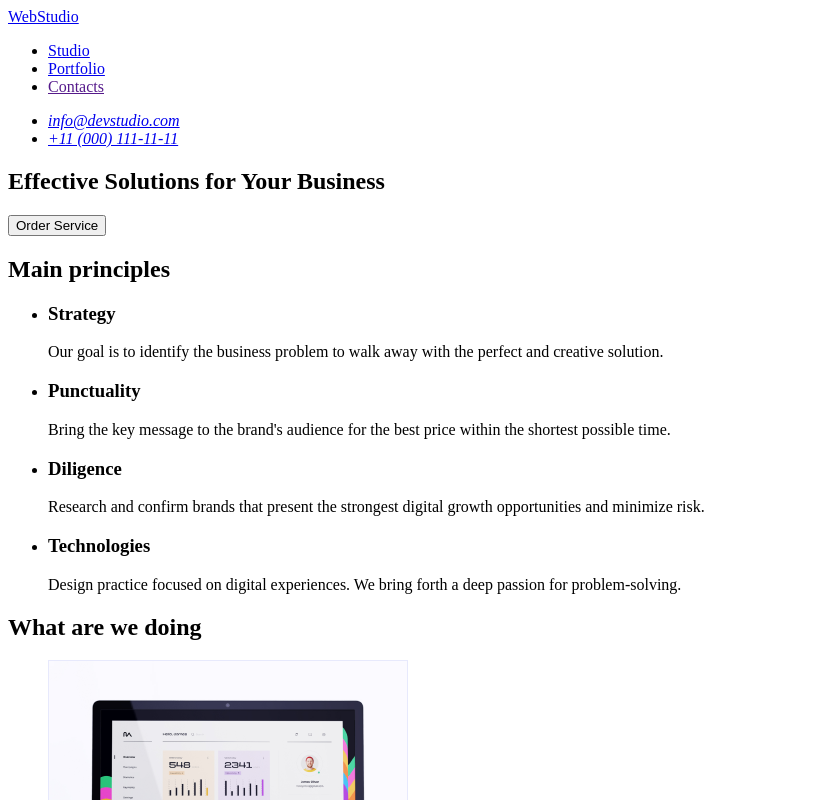
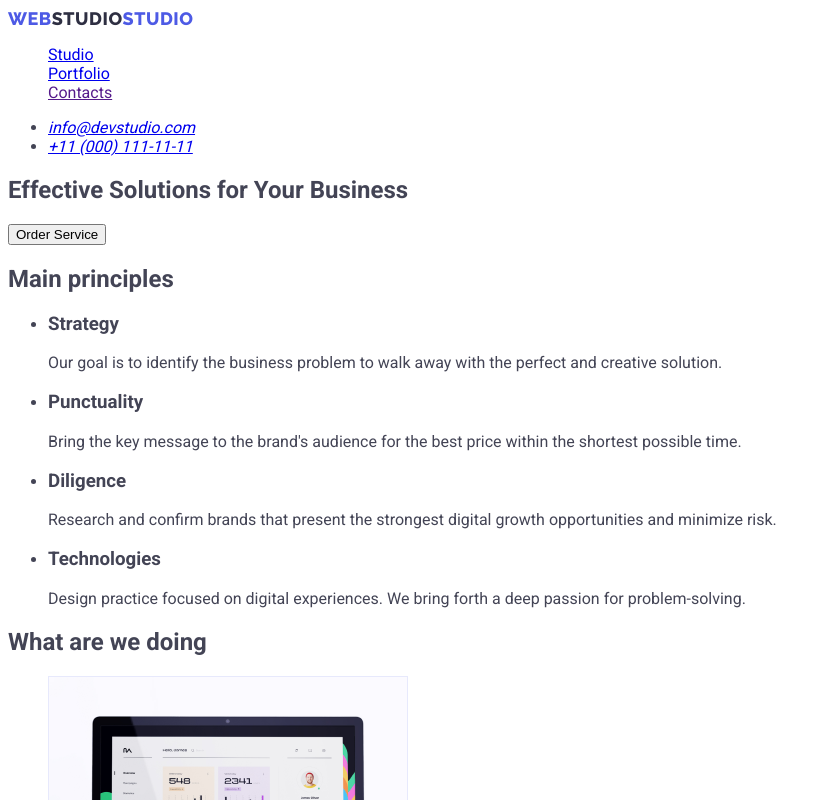
Before and after one commit to IlyRov/goit-markup-hw-02, a plain HTML site: page index.html in a window 1280 px wide. Shown: the top 800 px of the page, without its empty margins (0-827 px from the left). Drawn offline with Linux system fonts and the light colour scheme.

Commit message:
css update

```diff
--- a/css/styles.css
+++ b/css/styles.css
@@ -4,3 +4,21 @@ body {
     color: #434455;
     background-color: #FFFFFF;
 }
+.logo {
+    font-family: 'Raleway', sans-serif;
+    font-weight: 800;
+    font-size: 18px;
+    line-height: 1.17;
+    letter-spacing: 0.03em;
+    text-transform: uppercase;
+    color: #4d5ae5;
+}
+.link {
+    text-decoration: none;
+}
+.black-logo-part {
+    color: #2e2f42;
+}
+.list {
+    list-style: none;
+}
--- a/index.html
+++ b/index.html
@@ -5,7 +5,7 @@
     <meta http-equiv="X-UA-Compatible" content="IE=edge" />
     <meta name="viewport" content="width=device-width, initial-scale=1.0" />
     <title>Web Studio</title>
-    <link rel="stylesheet" href="style.css" />
+    <link rel="stylesheet" href="./css/styles.css" />
     <link rel="stylesheet" href="portfolio.html" />
     <link rel="preconnect" href="https://fonts.googleapis.com" />
     <link rel="preconnect" href="https://fonts.gstatic.com" crossorigin />
@@ -17,8 +17,10 @@
   <body>
     <header>
       <nav>
-        <a href="./index.html">WebStudio</a>
-        <ul>
+        <a href="./index.html" class="logo link"
+          >Web<span class="black-logo-part">Studio</span>Studio</a
+        >
+        <ul class="list">
           <li><a href="./index.html">Studio</a></li>
           <li><a href="./portfolio.html">Portfolio</a></li>
           <li><a href="">Contacts</a></li>
@@ -106,7 +108,7 @@
       </section>
     </main>
     <footer>
-      <a href="./index.html">WebStudio</a>
+      <a href="./index.html">Web<span class="white-logo-part">Studio</span></a>
       <p>
         Increase the flow of customers and sales for your business with digital
         marketing & growth solutions.
--- a/portfolio.html
+++ b/portfolio.html
@@ -7,6 +7,7 @@
     <title>Web Studio</title>
     <link rel="stylesheet" href="./index.html" />
     <link rel="stylesheet" href="./portfolio.html" />
+    <link rel="stylesheet" href="./css/styles.css" />
     <link rel="preconnect" href="https://fonts.googleapis.com" />
     <link rel="preconnect" href="https://fonts.gstatic.com" crossorigin />
     <link
@@ -17,7 +18,9 @@
   <body>
     <header>
       <nav>
-        <a href="./index.html">Web<span>Studio</span></a>
+        <a href="./index.html" class="logo link"
+          >Web<span class="black-logo-part">Studio</span></a
+        >
         <ul>
           <li><a href="./index.html">Studio</a></li>
           <li><a href="./portfolio.html">Portfolio</a></li>
@@ -137,7 +140,7 @@
       </ul>
     </main>
     <footer class="footer">
-      <a href="./index.html">Web<span>Studio</span></a>
+      <a href="./index.html">Web<span class="white-logo-part">Studio</span></a>
       <p>
         Increase the flow of customers and sales for your business with digital
         marketing & growth solutions.
```
